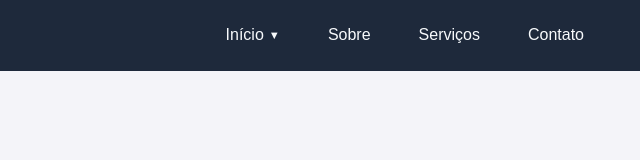
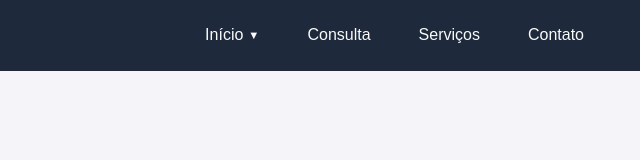
Before and after one commit to Grilotiago/CRSBM, a website: page index.html in a window 1280 px wide. Shown: the full height of the page, 640-1280 px from the left. Drawn offline with Linux system fonts and the light colour scheme.

Commit message:
Update index.html

```diff
--- a/index.html
+++ b/index.html
@@ -229,7 +229,7 @@
           </ul>
         </li>
 
-        <li class="nav-item"><a href="#sobre" class="nav-link">Sobre</a></li>
+        <li class="nav-item"><a href="consulta.html" class="nav-link">Consulta</a></li>
         <li class="nav-item"><a href="#servicos" class="nav-link">Serviços</a></li>
         <li class="nav-item"><a href="#contato" class="nav-link">Contato</a></li>
       </ul>
```
